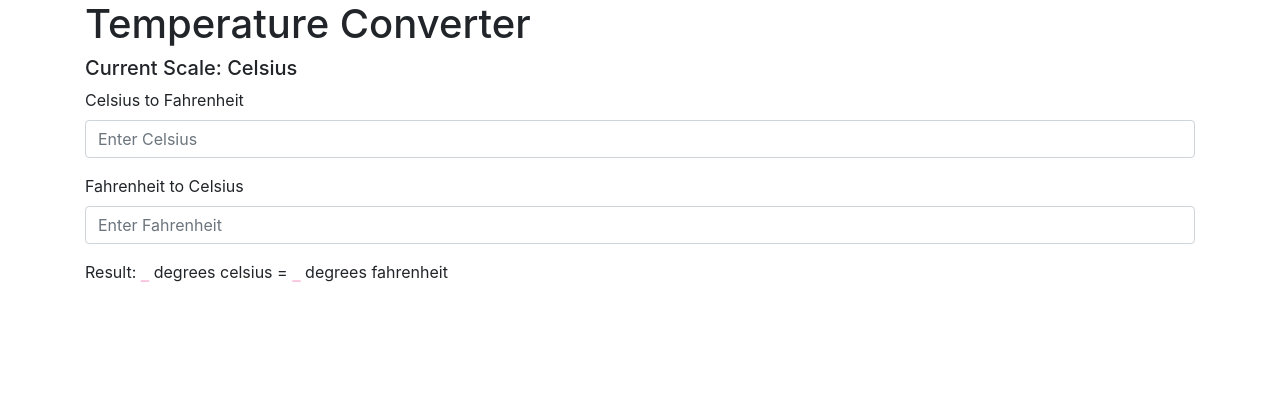
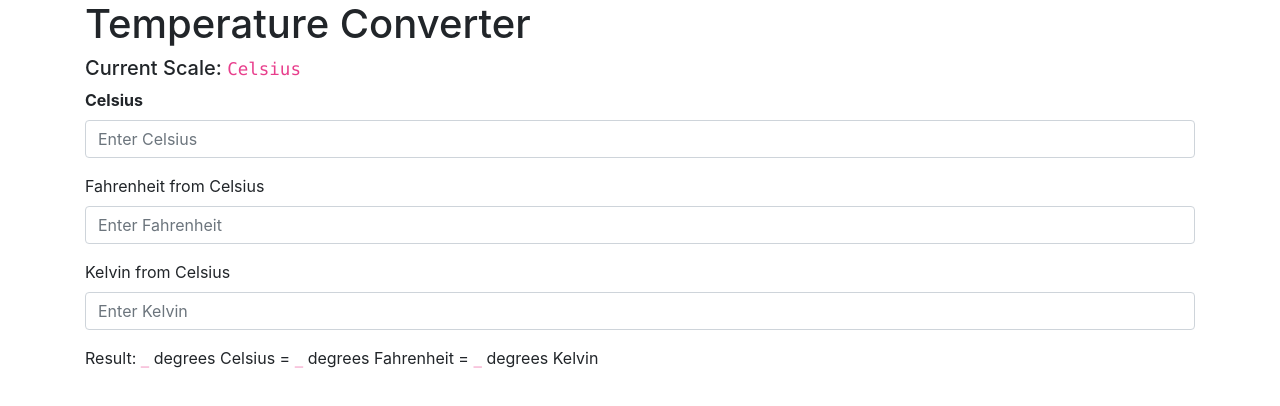
Before and after one commit to jasonlimantoro/react-tutorial, a React (Create React App) app: page / in a window 1280 px wide. Shown: the top 406 px of the page. Built offline with nearby package versions, Linux system fonts and the light colour scheme.

Commit message:
[FEAT](Task): add Kelvin temperature

```diff
--- a/src/components/TemperatureConverter.jsx
+++ b/src/components/TemperatureConverter.jsx
@@ -3,7 +3,8 @@ import TemperatureInput from './TemperatureInput';
 
 export const SCALE_TEXT = {
   c: 'Celsius',
-  f: 'Fahrenheit'
+  f: 'Fahrenheit',
+  k: 'Kelvin'
 };
 const cToF = c => {
   return (c * 9) / 5 + 32;
@@ -11,6 +12,22 @@ const cToF = c => {
 
 const fToC = f => {
   return ((f - 32) * 5) / 9;
+};
+
+const cToK = c => {
+  return c + 273.15;
+};
+
+const KtoC = k => {
+  return k - 273.15;
+};
+
+const fToK = f => {
+  return cToK(fToC(f));
+};
+
+const KtoF = k => {
+  return cToF(KtoC(k));
 };
 
 const convert = (input, converter) => {
@@ -25,9 +42,23 @@ const TemperatureConverter = () => {
   const [temperature, setTemperature] = useState('');
   const [currentScale, setCurrentScale] = useState('c');
   const celsius =
-    currentScale === 'c' ? temperature : convert(temperature, fToC);
+    currentScale === 'c'
+      ? temperature
+      : currentScale === 'f'
+      ? convert(temperature, fToC)
+      : convert(temperature, KtoC);
   const fahrenheit =
-    currentScale === 'f' ? temperature : convert(temperature, cToF);
+    currentScale === 'f'
+      ? temperature
+      : temperature === 'c'
+      ? convert(temperature, cToF)
+      : convert(temperature, KtoF);
+  const kelvin =
+    currentScale === 'k'
+      ? temperature
+      : currentScale === 'c'
+      ? convert(temperature, cToK)
+      : convert(temperature, fToK);
 
   const handleChangeCelsius = value => {
     setTemperature(value);
@@ -37,25 +68,38 @@ const TemperatureConverter = () => {
     setTemperature(value);
     setCurrentScale('f');
   };
+  const handleChangeKelvin = value => {
+    setTemperature(value);
+    setCurrentScale('k');
+  };
 
   return (
     <div>
       <h1>Temperature Converter</h1>
-      <h5>Current Scale: {SCALE_TEXT[currentScale]}</h5>
+      <h5>
+        Current Scale: <code>{SCALE_TEXT[currentScale]}</code>
+      </h5>
       <TemperatureInput
         value={celsius}
         onChange={handleChangeCelsius}
         scale="c"
-        to="f"
+        from={currentScale}
       />
       <TemperatureInput
         value={fahrenheit}
         onChange={handleChangeFahrenheit}
         scale="f"
-        to="c"
+        from={currentScale}
       />
-      Result: <code>{celsius || '_'}</code> degrees celsius ={' '}
-      <code>{fahrenheit || '_'}</code> degrees fahrenheit
+      <TemperatureInput
+        value={kelvin}
+        onChange={handleChangeKelvin}
+        scale="k"
+        from={currentScale}
+      />
+      Result: <code>{celsius || '_'}</code> degrees Celsius ={' '}
+      <code>{fahrenheit || '_'}</code> degrees Fahrenheit ={' '}
+      <code>{kelvin || '_'}</code> degrees Kelvin
     </div>
   );
 };
--- a/src/components/TemperatureInput.jsx
+++ b/src/components/TemperatureInput.jsx
@@ -3,7 +3,7 @@ import Form from 'react-bootstrap/Form';
 import { SCALE_TEXT } from './TemperatureConverter';
 import PropTypes from 'prop-types';
 
-const TemperatureInput = ({ scale, to, value, onChange }) => {
+const TemperatureInput = ({ scale, from, value, onChange }) => {
   const handleChange = e => {
     onChange(e.target.value);
   };
@@ -11,7 +11,11 @@ const TemperatureInput = ({ scale, to, value, onChange }) => {
     <div>
       <Form.Group>
         <Form.Label>
-          {SCALE_TEXT[scale]} to {SCALE_TEXT[to]}
+          {scale === from ? (
+            <strong>{SCALE_TEXT[scale]}</strong>
+          ) : (
+            `${SCALE_TEXT[scale]} from ${SCALE_TEXT[from]}`
+          )}
         </Form.Label>
         <Form.Control
           type="number"
@@ -26,7 +30,7 @@ const TemperatureInput = ({ scale, to, value, onChange }) => {
 
 TemperatureInput.propTypes = {
   scale: PropTypes.string,
-  to: PropTypes.string,
+  from: PropTypes.string,
   value: PropTypes.string,
   onChange: PropTypes.func.isRequired
 };
```
